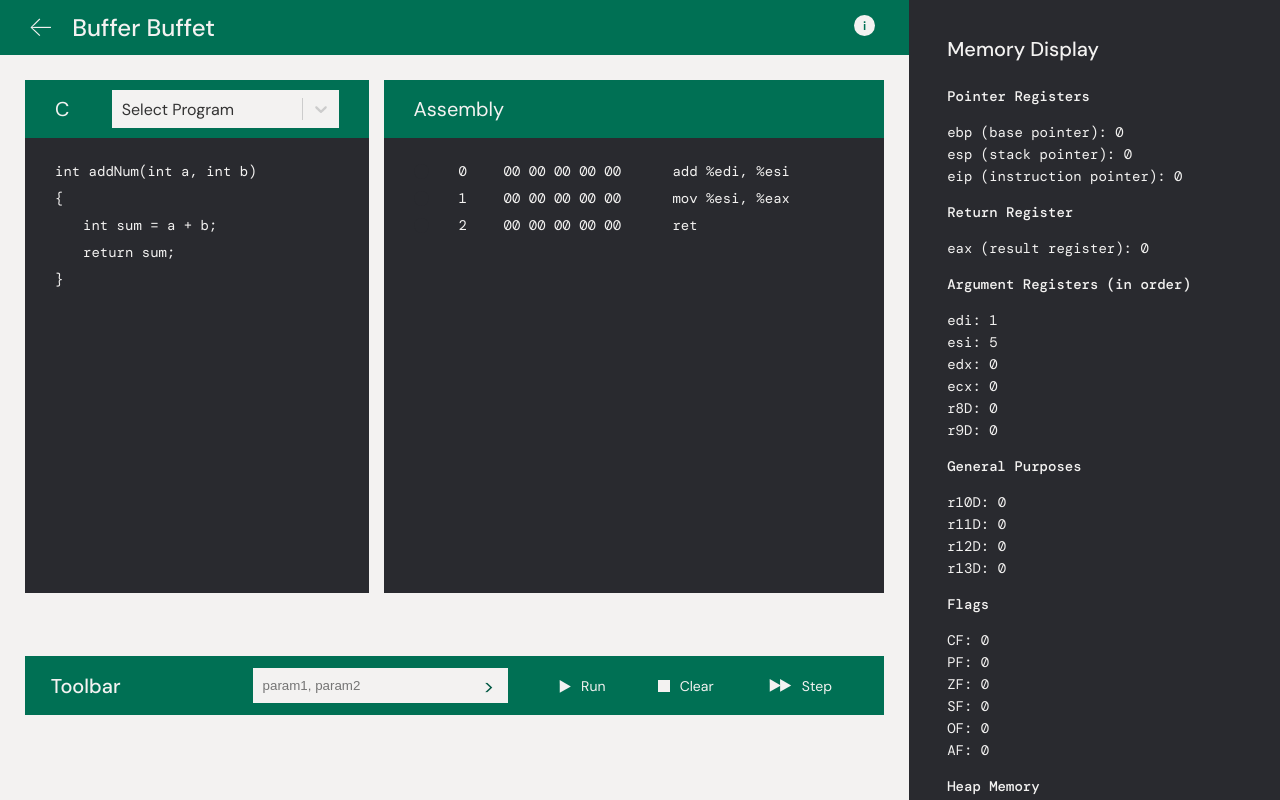
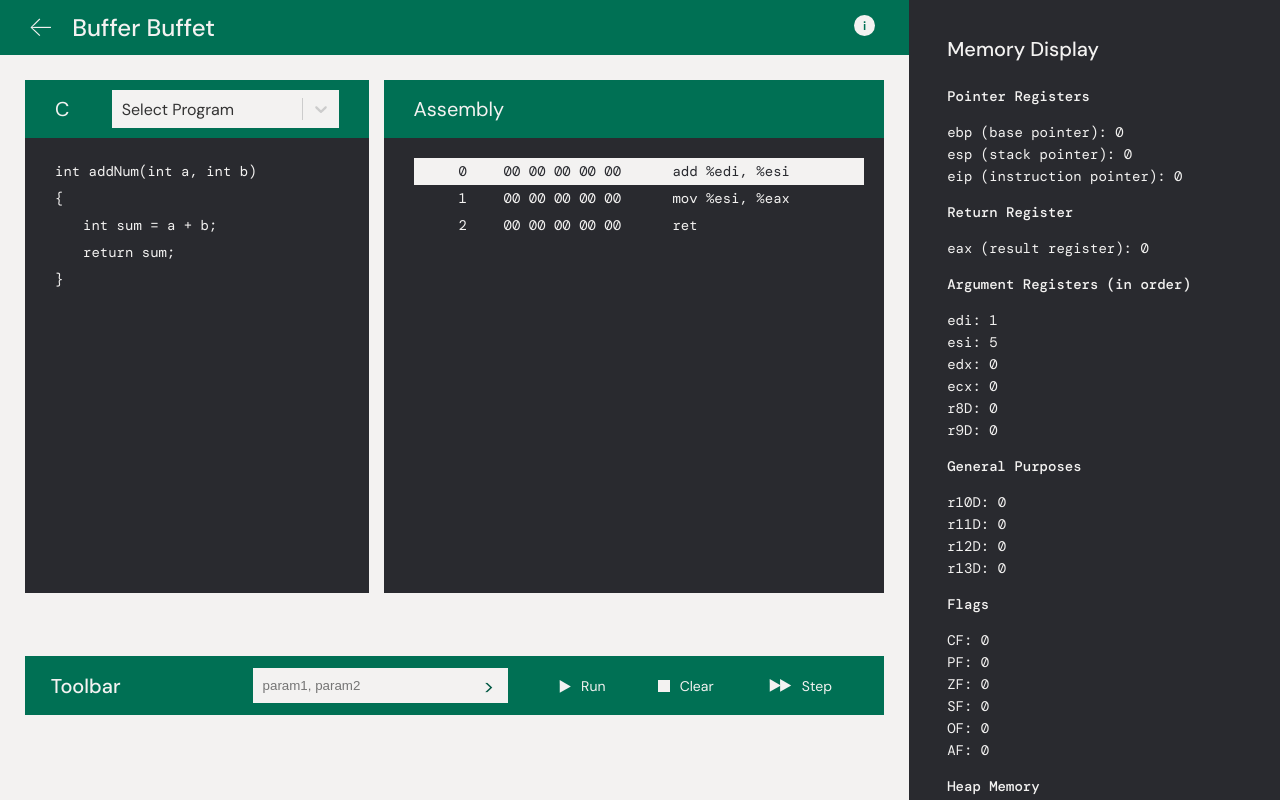
Before and after one commit to uclaacm/buffer-buffet-simulator, a React (Create React App) app: page / in a window 1280 px wide. Built offline with nearby package versions, Linux system fonts and the light colour scheme; a web font is replaced by a local one.

Commit message:
highlight current

```diff
--- a/src/components/AsmCode.css
+++ b/src/components/AsmCode.css
@@ -1,10 +1,11 @@
 .debug-asm-breakpts-active {
   height: 15px;
   width: 15px;
-  background-color: #292a2f;
+  background-color:none;
   border-radius: 50%;
   margin-right: 15px;
   margin-top: 6px;
+  margin-left: 10px;
 }
 
 .debug-asm-breakpts-inactive {
@@ -14,10 +15,11 @@
   border-radius: 50%;
   margin-right: 15px;
   margin-top: 6px;
+  margin-left: 10px;
 }
 
 .debug-asm-breakpts-active:hover {
-  background-color: #583b3b;
+  background-color:rgba(221, 123, 121, 0.5);
 }
 
 .debug-asm-header {
--- a/src/components/AsmCode.js
+++ b/src/components/AsmCode.js
@@ -17,9 +17,11 @@ const InstrRow = ({currInstr, instrID, command, toggleBreakPt, comment}) => {
     toggleBreakPt(e);
   };
 
+  console.log('logging currInstr: ' + currInstr);
+  console.log('logging instrID: ' + instrID);
+
   return (
-    // <div className='debug-asm-row'>
-    <div className={currInstr == {instrID} ? 'debug-asm-instr-inverse' : 'debug-asm-instr'}>
+    <div className={currInstr == instrID ? 'debug-asm-instr-inverse' : 'debug-asm-instr'}>
       <div className={isToggeled ? 'debug-asm-breakpts-inactive' : 'debug-asm-breakpts-active'}
         instrID={instrID} onClick={emit}></div>
       <div>{instrID}</div>
@@ -27,19 +29,20 @@ const InstrRow = ({currInstr, instrID, command, toggleBreakPt, comment}) => {
       <div></div>
       <div>{command}</div>
     </div>
-    // </div>
   );
 };
 
-const AsmCode = ({instrList, toggleBreakPt}) => {
+const AsmCode = ({currInstr, instrList, toggleBreakPt}) => {
   AsmCode.propTypes = {
+    currInstr: PropTypes.number,
     instrList: PropTypes.arrayOf(PropTypes.object),
     toggleBreakPt: PropTypes.func,
   };
 
   const instrDisplay =
         instrList.map((instr, i) => {
-          return <InstrRow key={i} instrID={i} toggleBreakPt={toggleBreakPt} command={instr.command}
+          return <InstrRow currInstr = {currInstr} key={i} instrID={i}
+            toggleBreakPt={toggleBreakPt} command={instr.command}
             comment={instr.comment}/>;
         });
 
```
